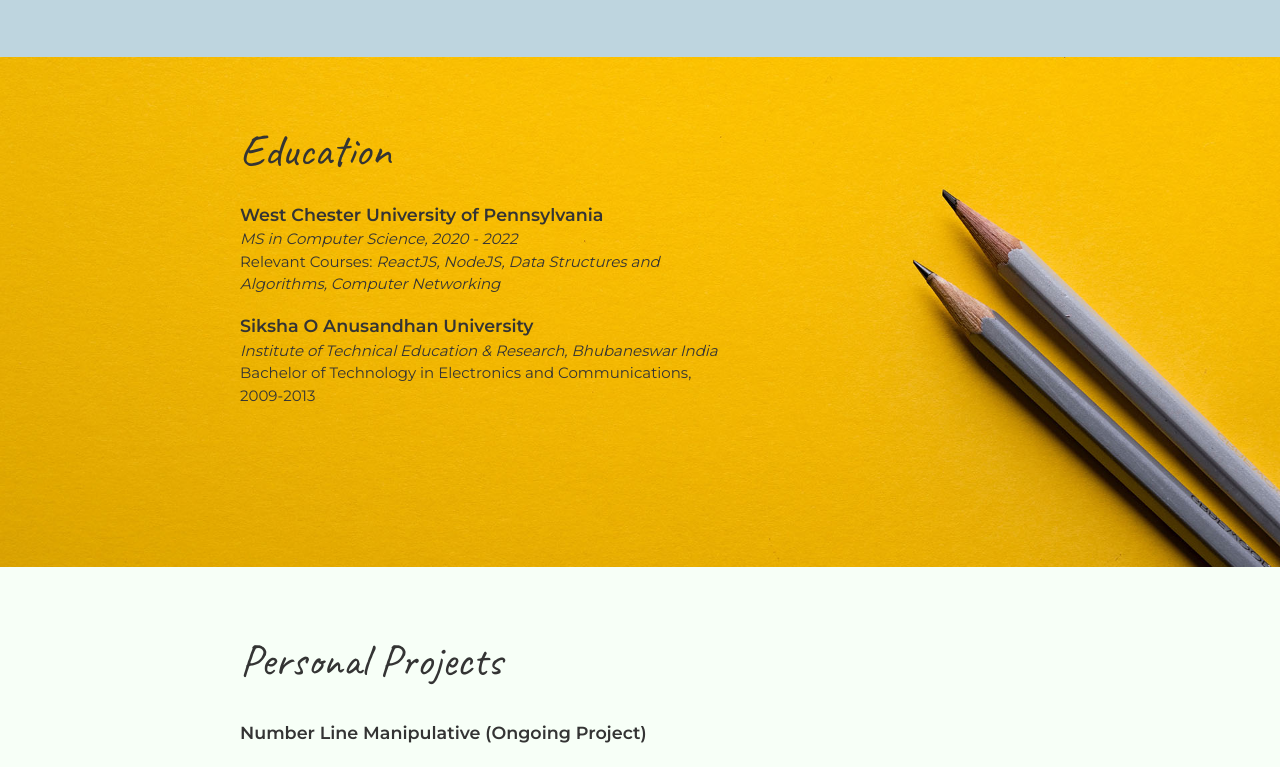
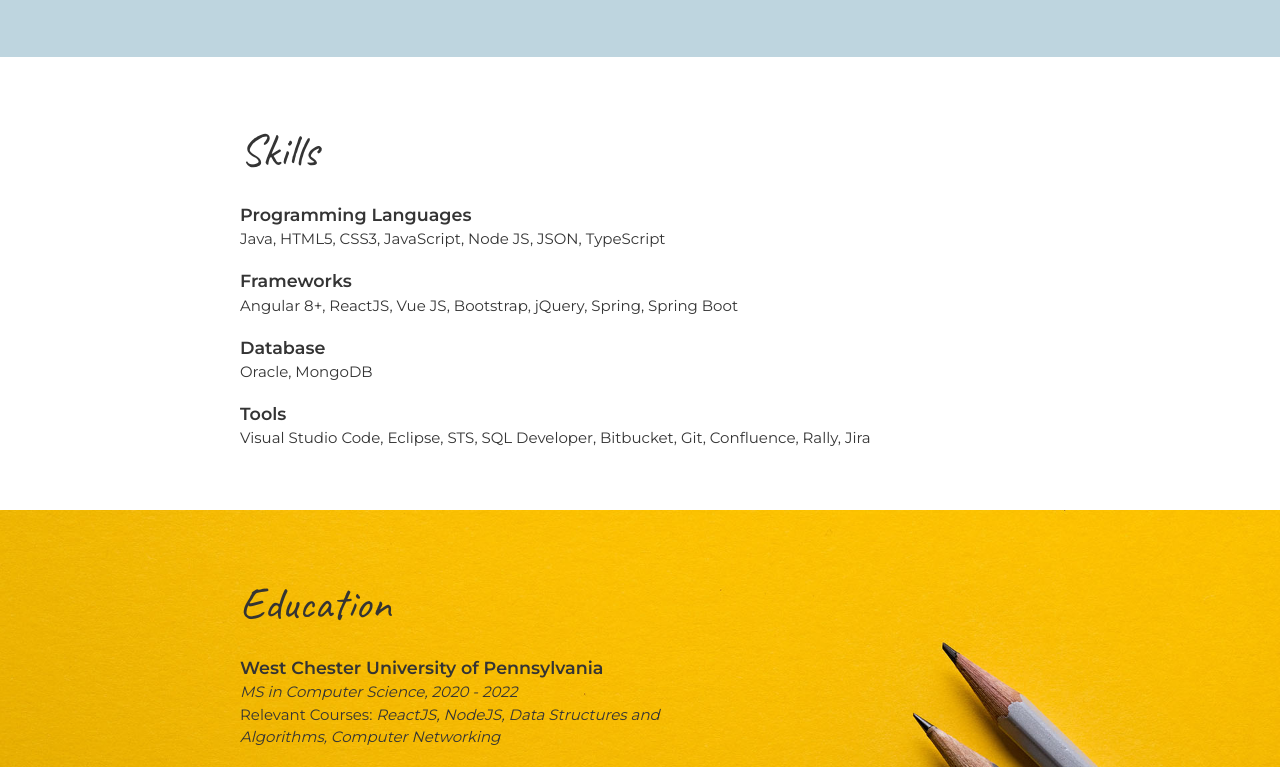
Before and after one commit to heena-begum/heena-begum.github.io, a plain HTML site: page index.html in a window 1280 px wide. Shown: the part 1995-2762 px from the top of the page. Drawn offline with Linux system fonts and the light colour scheme.

Commit message:
Update index.html

```diff
--- a/index.html
+++ b/index.html
@@ -15,7 +15,7 @@
           <h1>Heena Begum</h1>
           <h2>Web Developer</h2>
 
-          <p>As a web developer, I specialize in creating modular and scalable application architectures using various of framweworks.</p>
+          <p>As a front end developer, I specialize in creating modular and scalable application architectures using various of framweworks.</p>
           <p>Aspire to learn, contribute, seek personal and professional growth opportunities by working in a competitive environment.
 Possesses diverse experience in conducting trend-based research and rendering critical directorial support by assisting in code enhancements and fixes.</p>
         </div>
@@ -89,6 +89,34 @@ Possesses diverse experience in conducting trend-based research and rendering cr
         </div>
       </section>
 
+	  <!-- ***********************  Skills  *********************** -->
+	  <section class="skills item-details">
+		<div class="content-wrap">
+			<h2>Skills</h2>
+
+			<section>
+				<h3>Programming Languages</h3>
+				<p></p>
+				<p>Java, HTML5, CSS3, JavaScript, Node JS, JSON, TypeScript</p>
+			</section>
+			<section>
+				<h3>Frameworks</h3>
+				<p></p>
+				<p>Angular 8+, ReactJS, Vue JS, Bootstrap, jQuery, Spring, Spring Boot</p>
+			</section>
+			<section>
+				<h3>Database</h3>
+				<p></p>
+				<p>Oracle, MongoDB</p>
+			</section>
+			<section>
+				<h3>Tools</h3>
+				<p></p>
+				<p>Visual Studio Code, Eclipse, STS, SQL Developer, Bitbucket, Git, Confluence, Rally, Jira</p>
+			</section>
+		</div>
+	  </section>
+
       <!-- ******************  EDUCATION & CERTIFICATIONS ****************** -->
       <section class="education item-details">
         <div class="content-wrap">
```
